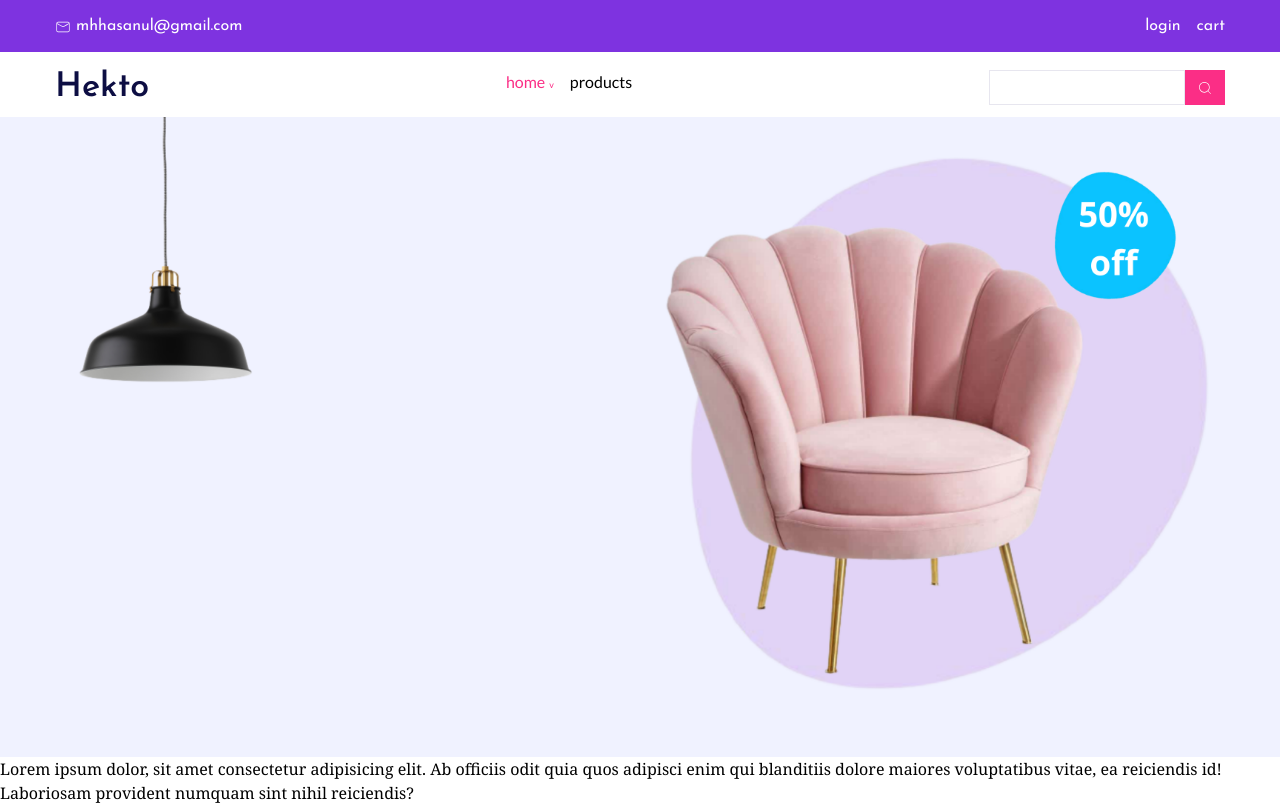
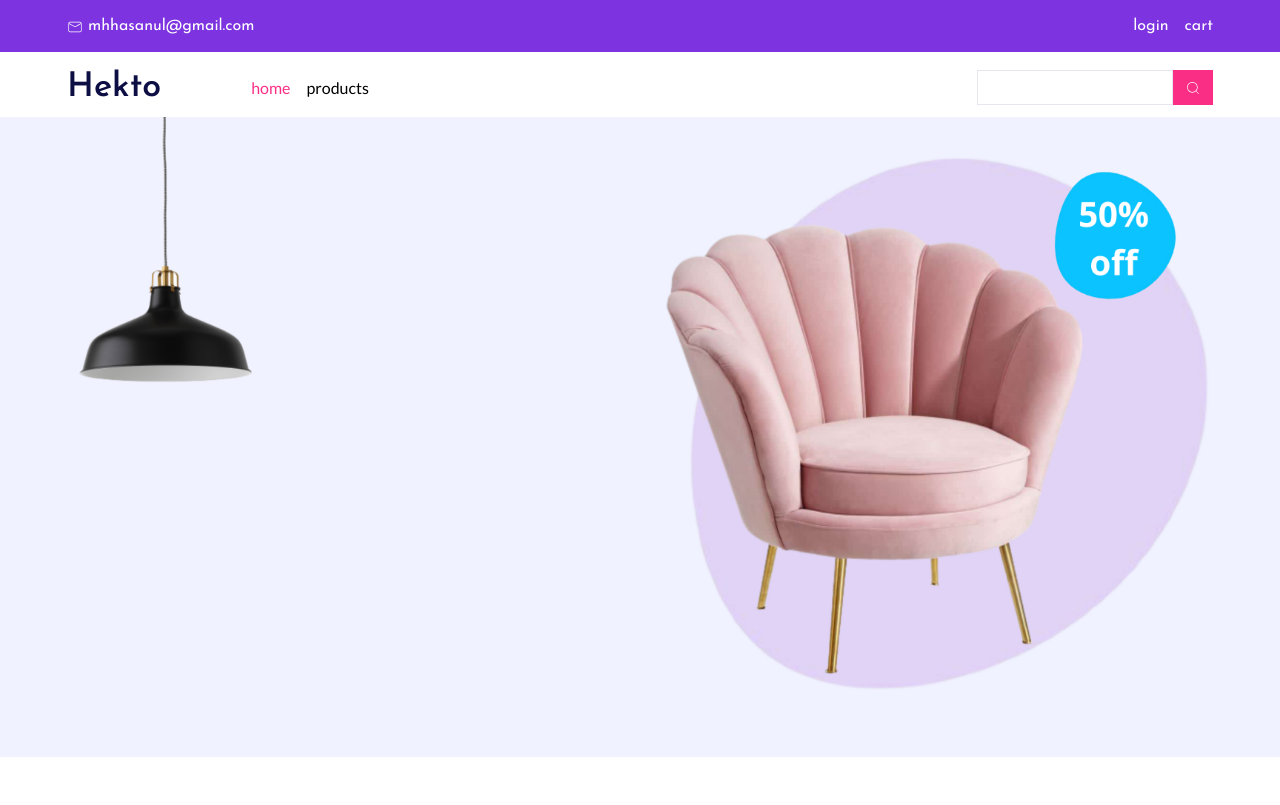
Before and after one commit to sagartmg2/react2080, a React (Vite) app in the folder ecommerce-client/: page / in a window 1280 px wide. Shown: the top 805 px of the page. Built offline with nearby package versions, Linux system fonts and the light colour scheme.

Commit message:
header components and custom tailwind

```diff
--- /dev/null
+++ b/ecommerce-client/src/components/Header.jsx
@@ -0,0 +1,53 @@
+import React from 'react'
+import { CiMail } from "react-icons/ci";
+import { CiSearch } from "react-icons/ci";
+export default function Header() {
+  return (
+    <header>
+        <div className="bg-primary">
+          <nav className=" font-josefin container  py-[14px] text-white flex justify-between">
+            <div>
+              <CiMail className="inline-block" /> mhhasanul@gmail.com
+            </div>
+            <div className="">
+              <span>login</span>
+              <span className="ml-4">cart</span>
+            </div>
+          </nav>
+        </div>
+
+        <nav className="container sm:flex   justify-between pt-[18px] pb-[12px] ">
+          <div className="flex gap-[90px] items-center">
+            <a
+              id="logo"
+              href=""
+              className="inline-block leading-auto text-[34px] font-josefin font-semibold text-primary-dark hover:text-secondary"
+            >
+              Hekto
+            </a>
+            <div className="flex gap-4">
+              <a href="" className="text-secondary">
+                home
+                {/* <span className="text-[9px] ml-1">v</span> */}
+              </a>
+              <a href="" className="hover:text-secondary">
+                products
+              </a>
+            </div>
+          </div>
+
+          <form className=" flex">
+            <input
+              className="focus:border-secondary px-2 py-1
+              focus:transition-all
+             focus:outline-none border border-primary-light "
+              type="text"
+            />
+            <button className="bg-secondary px-3">
+              <CiSearch className="text-white" />
+            </button>
+          </form>
+        </nav>
+      </header>
+  )
+}
--- /dev/null
+++ b/ecommerce-client/src/components/home/Banner.jsx
@@ -0,0 +1,11 @@
+import React from "react";
+
+export default function Banner() {
+  return (
+    <>
+      {/* <img src="../assets/banner-1.png" /> */}
+      {/* <img src={Banner1} /> */}
+      <img src="/assets/banner-1.png" />
+    </>
+  );
+}
--- a/ecommerce-client/src/index.css
+++ b/ecommerce-client/src/index.css
@@ -10,11 +10,29 @@
 
 @layer components{
     .container{
-        @apply mx-auto max-w-[1170px]
+        @apply px-3 mx-auto max-w-[1170px]
     }
     .leading-auto{
         @apply leading-[normal]  /* using arbitary values;  line-height:normal  equivalent of figma line-height:auto */
     }
+}
+
+
+/* mobile first  */
+/* @media(min-width:576px){
+    #box{
+        background-color: red;
+    }
+}
+@media(min-width:768px){
+    #box{
+        background-color: white;
+    }
+} */
+
+
+*{
+    /* background-color: rgba(255,0,0,0.05); */
 }
 
 /* .container{
--- a/ecommerce-client/src/pages/Home.jsx
+++ b/ecommerce-client/src/pages/Home.jsx
@@ -1,57 +1,15 @@
 import React from "react";
-import { CiMail } from "react-icons/ci";
-import { CiSearch } from "react-icons/ci";
-import Banner1 from "../assets/banner-1.png"
+import Banner1 from "../assets/banner-1.png";
+import Header from "../components/Header";
+import Banner from "../components/home/Banner";
 
 export default function Home() {
   return (
     <>
-      <header>
-        <div className="bg-primary">
-          <nav className=" font-josefin container  py-[14px] text-white flex justify-between">
-            <div>
-              <CiMail className="inline-block" /> mhhasanul@gmail.com
-            </div>
-            <div className="">
-              <span>login</span>
-              <span className="ml-4">cart</span>
-            </div>
-          </nav>
-        </div>
+      <Header />
+      <Banner />
 
-        <nav className="container flex  justify-between pt-[18px] pb-[12px] ">
-          <a
-            id="logo"
-            href=""
-            className="inline-block leading-auto text-[34px] font-josefin font-semibold text-primary-dark hover:text-secondary"
-          >
-            Hekto
-          </a>
-          <div className="flex gap-4">
-            <a href="" className="text-secondary">
-              home
-              <span className="text-[9px] ml-1">v</span>
-            </a>
-            <a href="" className="hover:text-secondary">
-              products
-            </a>
-          </div>
-          <form className=" flex">
-            <input
-              className="focus:border-secondary px-2 py-1
-              focus:transition-all
-             focus:outline-none border border-primary-light "
-              type="text"
-            />
-            <button className="bg-secondary px-3">
-              <CiSearch className="text-white" />
-            </button>
-          </form>
-        </nav>
-      </header>
-      {/* <img src="../assets/banner-1.png" /> */}
-      {/* <img src={Banner1} /> */}
-      <img src="/assets/banner-1.png" />
+      <div id="box" className="h-20 w-20 bg-purple-50 sm:bg-purple-300 md:bg-red-500  border-black mt-20"></div>
 
       {/* ctrl + shift + \ */}
       <p className="font-serif mb-8">
--- a/ecommerce-client/tailwind.config.js
+++ b/ecommerce-client/tailwind.config.js
@@ -15,6 +15,14 @@ export default {
         "primary-light": "#E7E6EF",
         secondary: "#FB2E86",
       },
+      screens: {
+        /* we should start with mobile. */
+        sm: "576px", // mobile landscape mode
+        md: "768px", // tablet
+        lg: "1024px", // latptop without side numerical in keypad
+        xl: "1200px", // normal desktop
+        xxl: "1400", // huge monitor
+      },
     },
   },
   plugins: [],
```
